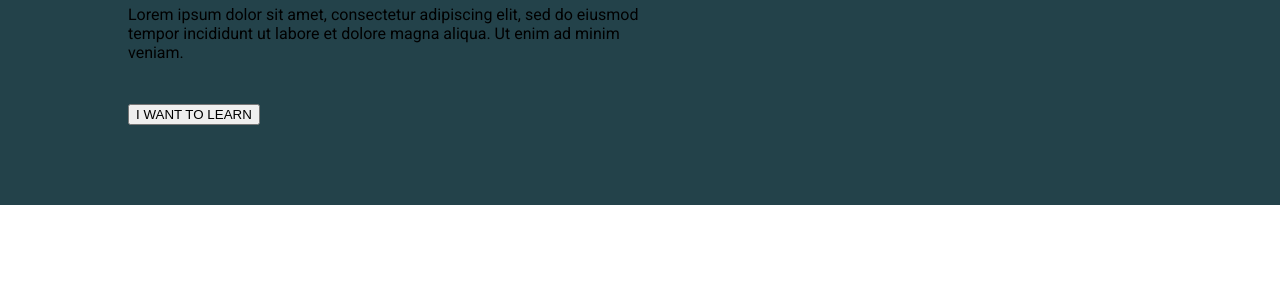
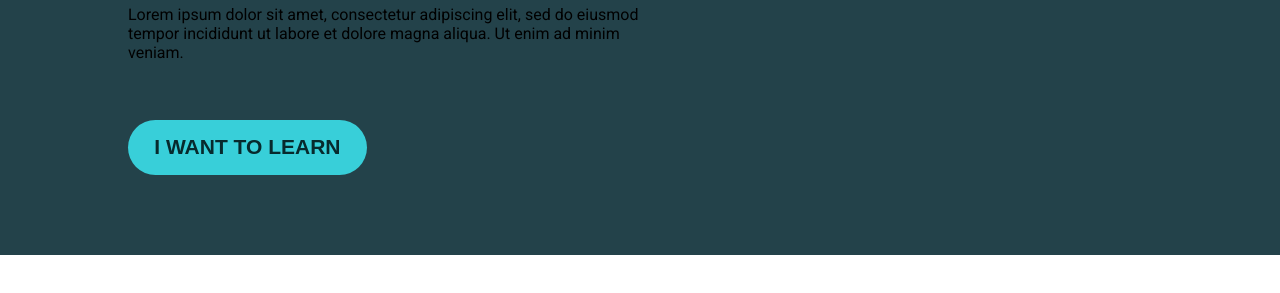
Before and after one commit to Patrick-Dolan/kp-responsivelayouts-d3, a plain HTML site: page index.html in a window 1280 px wide. Shown: the part 223-516 px from the top of the page. Drawn offline with Linux system fonts and the light colour scheme.

Commit message:
update: add comments to better navigate styles      styling: style intro button to match design doc

```diff
--- a/styles.css
+++ b/styles.css
@@ -1,3 +1,5 @@
+/* Globals */
+
 body {
   margin: 0;
   font-family: Roboto;
@@ -13,6 +15,8 @@ h1 {
   margin: 0 auto;
 }
 
+/* Intro Section */
+
 .intro {
   background-color: #23424A;
 }
@@ -24,4 +28,13 @@ h1 {
 
 .intro-btn {
   margin-top: 2em;
+  font-weight: 700;
+  background-color: #38CFD9;
+  color: #072A2D;
+  font-size: 21px;
+  border: none;
+  text-decoration: none;
+  text-align: center;
+  padding: .75em 1.25em;
+  border-radius: 1.5em;
 }
```
